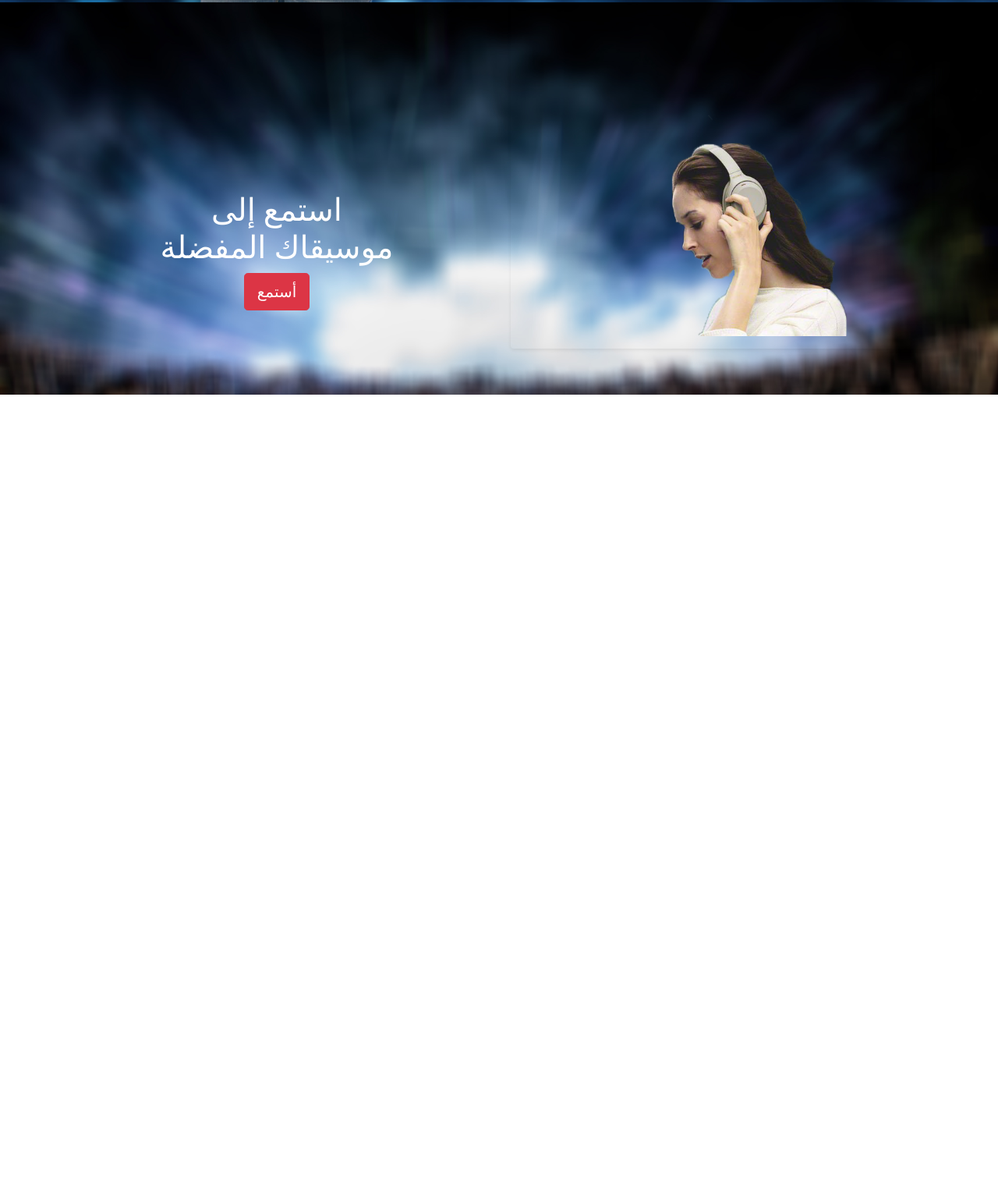
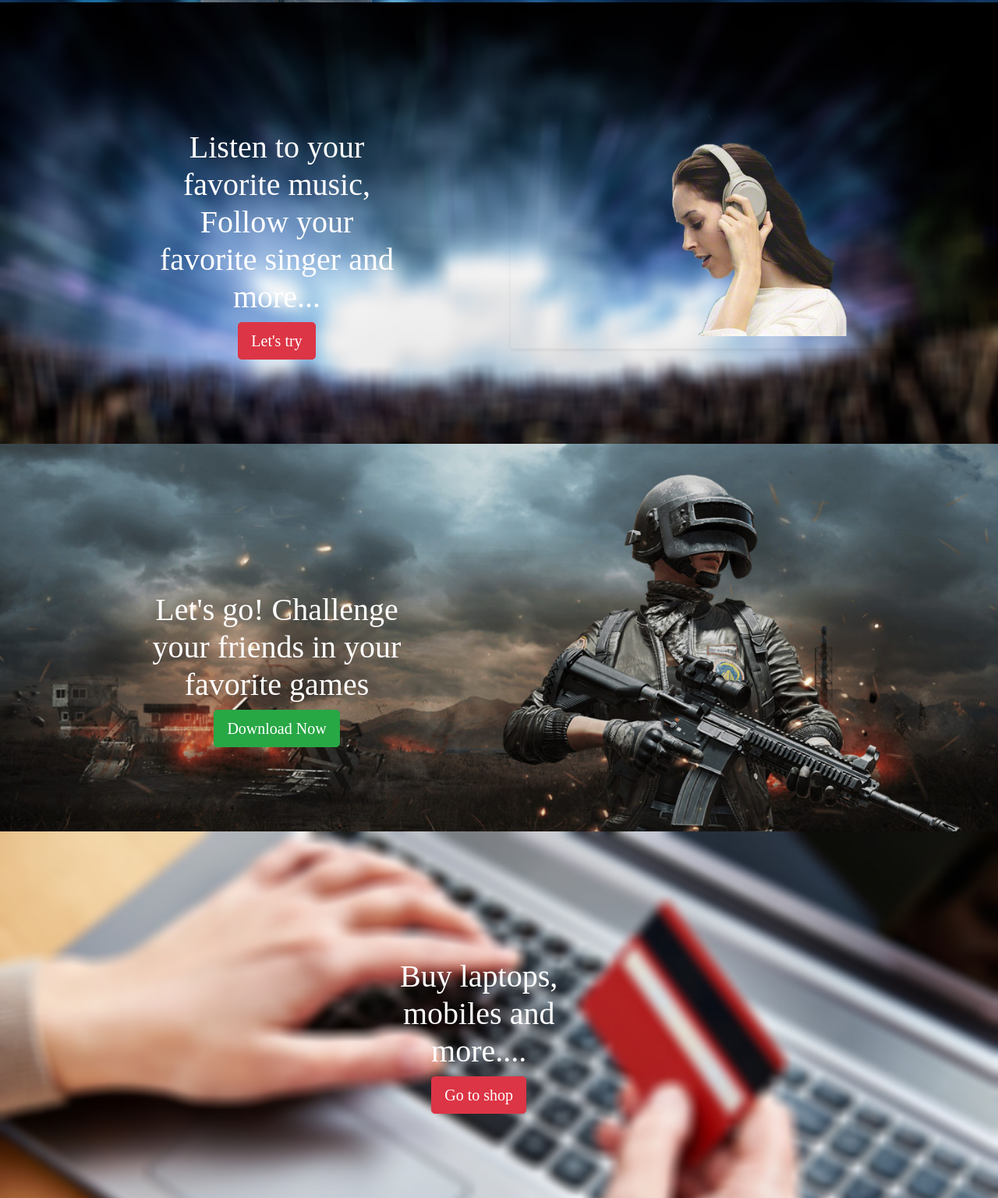
Before and after one commit to AliIbrahim996/Astore, a plain HTML site: page index.html in a window 1280 px wide. Shown: the part 747-2283 px from the top of the page at 78% size. Before the commit the page ends 1253 px from the top, so only its background shows below. Drawn offline with nearby package versions, Linux system fonts and the light colour scheme.

Commit message:
added new section

```diff
--- a/index.html
+++ b/index.html
@@ -2,9 +2,11 @@
 <html lang="">
     <head>
         <meta charset="utf-8">
+        <meta name="viewport" content="width=device-width, initial-scale=1.0">
+        <meta http-equiv="X-UA-Compatible" content="ie=edge">
         <title>Astore</title>
         <link rel="icon" type="image/ico" href="images/FullColor_IconOnly_1024x1024_72dpi.png">
-        <link rel="stylesheet" href="https://stackpath.bootstrapcdn.com/bootstrap/4.4.1/css/bootstrap.min.css">
+        <link rel="stylesheet" href="https://stackpath.bootstrapcdn.com/bootstrap/4.4.1/css/bootstrap.min.css" integrity="sha384-Vkoo8x4CGsO3+Hhxv8T/Q5PaXtkKtu6ug5TOeNV6gBiFeWPGFN9MuhOf23Q9Ifjh" crossorigin="anonymous">
         <link rel="stylesheet" href="style/style.css">
         <link rel="stylesheet" href="https://fonts.googleapis.com/css2?family=Crimson+Pro:wght@200..900" type="text/css">
         <script src="https://unpkg.com/scrollreveal"></script>
@@ -22,22 +24,22 @@
             <div class="collapse navbar-collapse" id="navbarsExampleDefault">
               <ul class="navbar-nav mr-auto rightText">
                 <li class="nav-item active">
-                  <a class="nav-link" href="#ِhome">الرئيسية <span class="sr-only">(current)</span></a>
+                  <a class="nav-link" href="#ِhome">Home<span class="sr-only">(current)</span></a>
                 </li>
                 <li class="nav-item">
-                  <a class="nav-link" href="#Apps">التطبيقات</a>
+                  <a class="nav-link" href="#Apps">Apps</a>
                 </li>
                 <li class="nav-item">
-                  <a class="nav-link" href="#Games">الألعاب</a>
+                  <a class="nav-link" href="#Games">Games</a>
                 </li>
                 <li class="nav-item">
-                    <a class="nav-link" href="#music">الموسيقا</a>
+                    <a class="nav-link" href="#Music">Music</a>
                   </li>
                   <li class="nav-item">
-                    <a class="nav-link" href="#Store">المتجر</a>
+                    <a class="nav-link" href="#Store">Online store</a>
                   </li>
                   <li class="nav-item">
-                    <a class="nav-link" href="#Contact">تواصل معنا</a>
+                    <a class="nav-link" href="#Contact">Contact us</a>
                   </li>
               </ul>
             </div>
@@ -52,8 +54,8 @@
                           </div>
                           <div class="col-md-6 col-sm-6">
                             <div class="app-right">
-                              <h1>هنا تجد كل التطبيقات</h1>
-                              <button class="btn btn-primary btn-lg">أكتشف</button>
+                              <h1>Here you will find all the applications that suit your needs</h1>
+                              <button class="btn btn-primary btn-lg">Discover!</button>
                               </div>
                               </div>
                             </div>
@@ -67,8 +69,8 @@
                 <div class="row">
                     <div class="col-md-6 col-sm-6">
                         <div class="music-left">
-                          <h1>استمع إلى موسيقاك المفضلة</h1>
-                          <button class="btn btn-danger btn-lg">أستمع</button>
+                          <h1>Listen to your favorite music, Follow your favorite singer and more...</h1>
+                          <button class="btn btn-danger btn-lg">Let's try</button>
                           </div>
                         </div>
                         <div class="col-md-6 col-sm-6">
@@ -80,9 +82,41 @@
                 </div>
             </div>
         </section>
+                  <section id="Games">
+            <div class="container">
+                <div class="row">
+                  <div class="col-md-6 col-sm-6">
+                        <div class="games-left">
+                          <h1>Let's go! Challenge your friends in your favorite games</h1>
+                          <button class="btn btn-success btn-lg">Download Now</button>
+                          </div>
+                        </div>
+                        </div>
+                    </div>
+                </div>
+            </div>
+        </section>
+        <section id="Store">
+          <div class="container">
+              <div class="row">
+                  <div class="col-md-6 col-sm-6 centerized">
+                      <div class="store-left">
+                        <h1>Buy laptops, mobiles and more....</h1>
+                        <button class="btn btn-danger btn-lg">Go to shop</button>
+                        </div>
+                      </div>
+                      <div class="col-md-6 col-sm-6">
+                        <div class="store-right">
 
+                          </div>
+                        </div>
+                  </div>
+              </div>
+          </div>
+      </section>
 
         <script src="https://code.jquery.com/jquery-3.4.1.js" integrity="sha256-WpOohJOqMqqyKL9FccASB9O0KwACQJpFTUBLTYOVvVU=" crossorigin="anonymous"></script>
-        <script src="https://stackpath.bootstrapcdn.com/bootstrap/4.4.1/js/bootstrap.min.js"></script>
+        <script src="https://cdn.jsdelivr.net/npm/popper.js@1.16.0/dist/umd/popper.min.js" integrity="sha384-Q6E9RHvbIyZFJoft+2mJbHaEWldlvI9IOYy5n3zV9zzTtmI3UksdQRVvoxMfooAo" crossorigin="anonymous"></script>
+        <script src="https://stackpath.bootstrapcdn.com/bootstrap/4.4.1/js/bootstrap.min.js" integrity="sha384-wfSDF2E50Y2D1uUdj0O3uMBJnjuUD4Ih7YwaYd1iqfktj0Uod8GCExl3Og8ifwB6" crossorigin="anonymous"></script>
     </body>
 </html>
--- a/style/style.css
+++ b/style/style.css
@@ -17,11 +17,14 @@
      font-weight: bold;
  }
 
+ .rightText{
+    text-align: right;
+}
 
 
 
 
-/**/
+/*End section*/
 
 
 /*App section*/
@@ -52,6 +55,8 @@
 #home{
     margin-top: 75px;
 }
+/*End section*/
+
 /*Music section*/
 #Music{
     background-image: url("../images/Festival-Crowd--e1472160900369.jpg");
@@ -68,12 +73,42 @@
     font-family: 'Times New Roman', Times, serif;
     padding: 20%;
     text-align: center;
-    margin-top: 25%;
+    margin-top: 10%;
 }
-/**/
+/*End section*/
+
 /*Game section*/
+#Games{
+    background-image: url("../images/image-5-1499x625.jpg");
+    background-size: cover;
+}
+.games-left{
+    color: #fff;
+    font-family: 'Times New Roman', Times, serif;
+    padding: 20%;
+    text-align: center;
+    margin-top: 15%;
+
+}
+/*End section*/
+
+
+/*Store Section*/
+#Store{
+background-image: url("../images/img_store.jpg");
+background-size: cover;
+}
+.store-left{
+        color: rgb(255, 255, 255);
+        font-family: 'Times New Roman', Times, serif;
+        padding: 20%;
+        text-align: center;
+        margin-top: 10%;
+        margin-left: 20%;
+        font-weight: bolder;
+}
+.centerized{
+    margin-left: 18%;
+}
 
 /**/
-.rightText{
-    text-align: right;
-}
```
Also changed, not shown: images/img_store.jpg (added), images/pubg.png (deleted), images/wp4369222.jpg (deleted).
